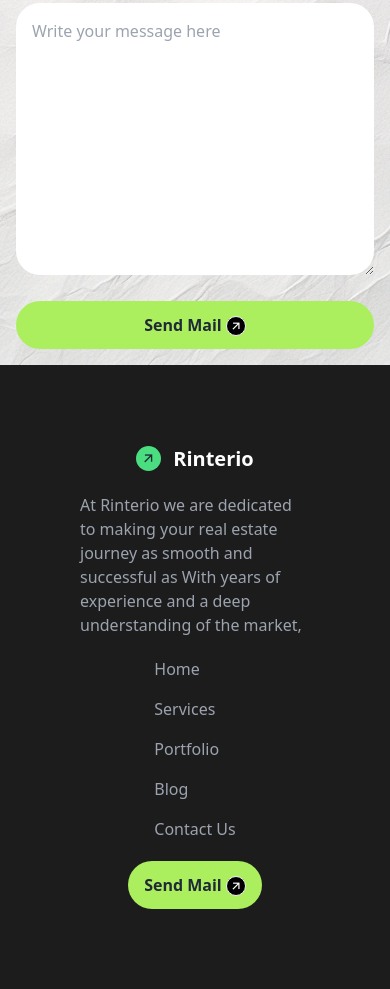
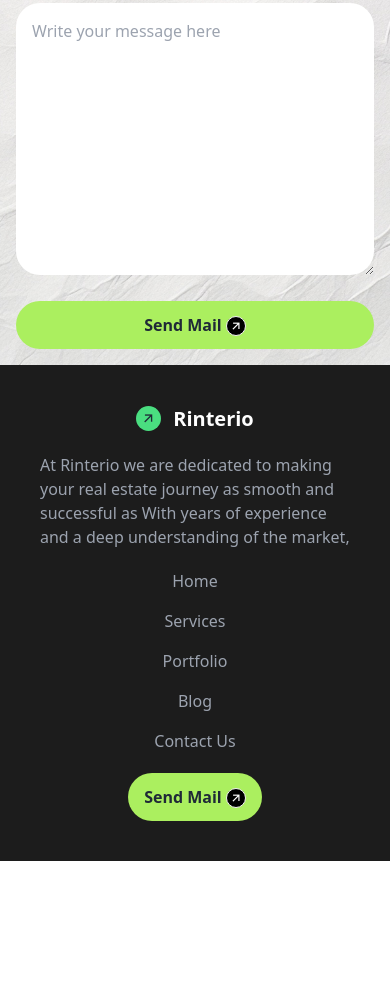
Before and after one commit to jannatun67/real_estate-_agency, a plain HTML site: page index.html in a window 390 px wide. Shown: the part 8419-9408 px from the top of the page. After the commit the page ends 9280 px from the top, so only its background shows below. Drawn offline with nearby package versions, Linux system fonts and the light colour scheme.

Commit message:
fotter end

```diff
--- a/index.html
+++ b/index.html
@@ -374,7 +374,8 @@
         </div>
            </section>
     </main>
-    <footer class="bg-[#1C1C1C] p-20">
+    <!-- footer section -->
+    <footer class="bg-[#1C1C1C] lg:p-20 p-10">
         <div class="container mx-auto">
             <div class=" space-y-5 flex items-center justify-center flex-col lg:px-48">
             <div class="flex items-center space-x-3 ">
@@ -388,7 +389,7 @@
                <p class="text-gray-400">At Rinterio we are dedicated to making your real estate journey as smooth and successful as   With years of experience and a deep understanding of the market,</p>
             </div>
             <div>
-                <ul class="lg:space-x-16 text-gray-400 flex flex-col lg:flex-row space-y-4 lg:space-y-0">
+                <ul class="lg:space-x-16 text-gray-400 flex flex-col lg:flex-row space-y-4 lg:space-y-0 text-center">
                    <a href="">Home</a>
                    <a href="">Services</a>
                    <a href="">Portfolio</a>
```
